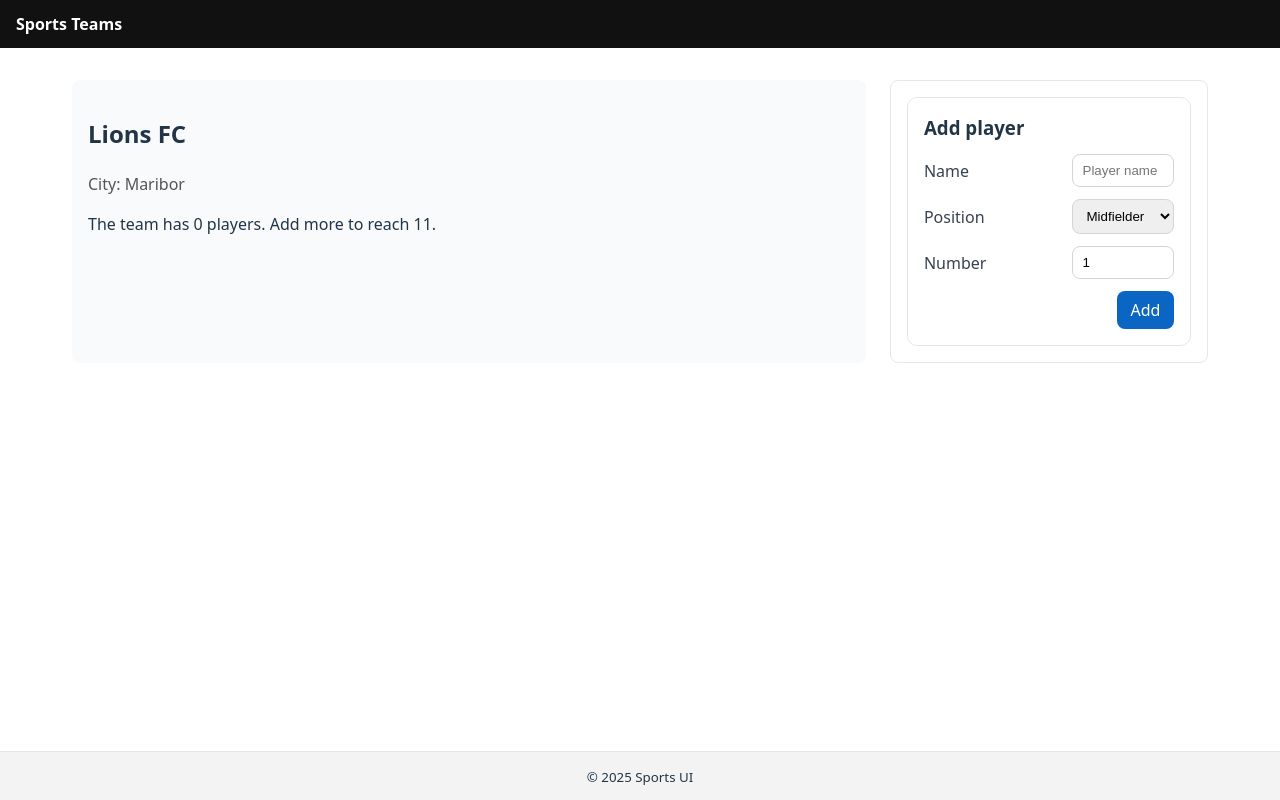
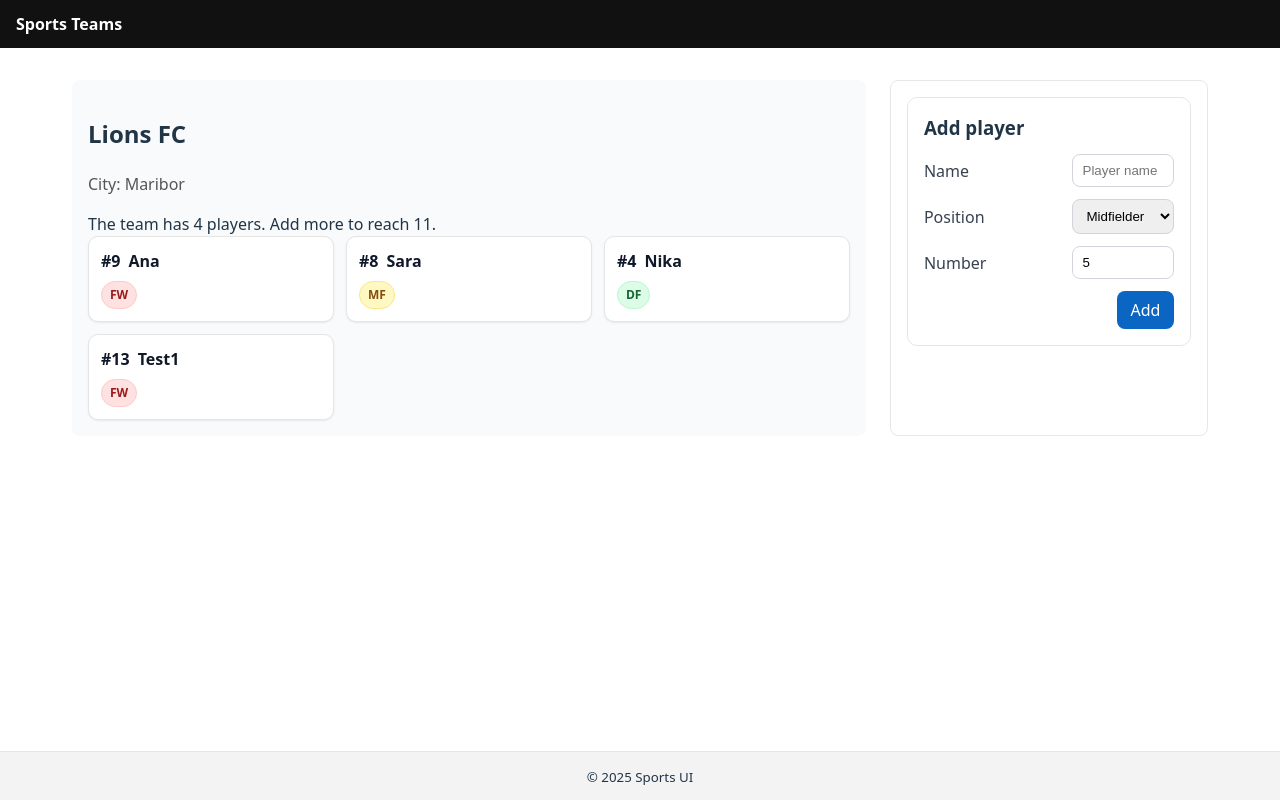
Before and after one commit to paulaferi/sports-ui, a React (Vite) app: page /team/1 in a window 1280 px wide. Built offline with nearby package versions, Linux system fonts and the light colour scheme; data requests are answered from the project's data file.

Commit message:
fix: Visualizacion de jugadores nuevo equipo

```diff
--- a/src/api/players.ts
+++ b/src/api/players.ts
@@ -7,7 +7,6 @@ export async function getPlayersByTeam(
   const { data } = await http.get<Player[]>("/players", { params: { teamId } });
   return Array.isArray(data) ? data : [];
 }
-
 export async function createPlayer(
   payload: Omit<Player, "id">,
 ): Promise<Player> {
--- a/src/api/teams.ts
+++ b/src/api/teams.ts
@@ -5,12 +5,10 @@ export async function getTeams(): Promise<Team[]> {
   const { data } = await http.get<Team[]>("/teams");
   return data;
 }
-
 export async function getTeamById(id: string | number): Promise<Team> {
   const { data } = await http.get<Team>(`/teams/${id}`);
   return data;
 }
-
 export async function createTeam(payload: Omit<Team, "id">): Promise<Team> {
   const { data } = await http.post<Team>("/teams", payload);
   return data;
--- a/src/pages/TeamDetails/TeamDetails.tsx
+++ b/src/pages/TeamDetails/TeamDetails.tsx
@@ -8,40 +8,34 @@ import { PlayerForm } from "../../components/PlayerForm/PlayerForm";
 import "./TeamDetails.css";
 
 export function TeamDetails() {
-  const { id } = useParams();
+  const { id } = useParams(); // id string
   const teamId = id!;
 
   const [team, setTeam] = useState<Team | null>(null);
   const [players, setPlayers] = useState<Player[]>([]);
   const [loading, setLoading] = useState(true);
-  const [error, setError] = useState<string | null>(null);
 
   useEffect(() => {
     let mounted = true;
     setLoading(true);
-    setError(null);
 
     (async () => {
       try {
-        const teamData = await getTeamById(teamId);
+        const t = await getTeamById(teamId);
         if (!mounted) return;
-        setTeam(teamData);
+        setTeam(t);
       } catch {
         if (!mounted) return;
-        setError("Team not found");
         setTeam(null);
+        setPlayers([]);
         setLoading(false);
         return;
       }
 
       try {
-        const playersData = await getPlayersByTeam(teamId);
+        const ps = await getPlayersByTeam(teamId);
         if (!mounted) return;
-        setPlayers(playersData);
-        document.title = `${teamData.name} — ${playersData.length} players`;
-      } catch {
-        if (!mounted) return;
-        setPlayers([]);
+        setPlayers(ps);
       } finally {
         if (mounted) setLoading(false);
       }
@@ -57,17 +51,13 @@ export function TeamDetails() {
     position: PlayerPosition;
     number: number;
   }) {
-    try {
     const created = await createPlayer({
-        teamId,
+      teamId, // usa el mismo tipo que el id del equipo (string)
       name: values.name.trim(),
       position: values.position,
       number: values.number,
     });
     setPlayers((prev) => [...prev, created]);
-    } catch {
-      console.warn("Failed to create player");
-    }
   }
 
   if (loading) return <p>Loading team...</p>;
--- a/src/types/index.ts
+++ b/src/types/index.ts
@@ -1,7 +1,6 @@
 export type PlayerPosition = "GK" | "DF" | "MF" | "FW";
 
 export type Team = { id: string | number; name: string; city: string };
-
 export type Player = {
   id: string | number;
   teamId: string | number;
@@ -23,7 +22,7 @@ export const UI_MESSAGES = {
 };
 
 // Crear jugador desde formulario (sin id, con teamId en REST):
-export type NewPlayer = Omit<Player, "id"> & { teamId: number };
+export type NewPlayer = Omit<Player, "id"> & { teamId: string | number };
 
 // Crear equipo desde formulario (sin id, sin players):
 export type NewTeam = Omit<Team, "id" | "players">;
```
Lines whose indentation alone changed are shown as unchanged.
